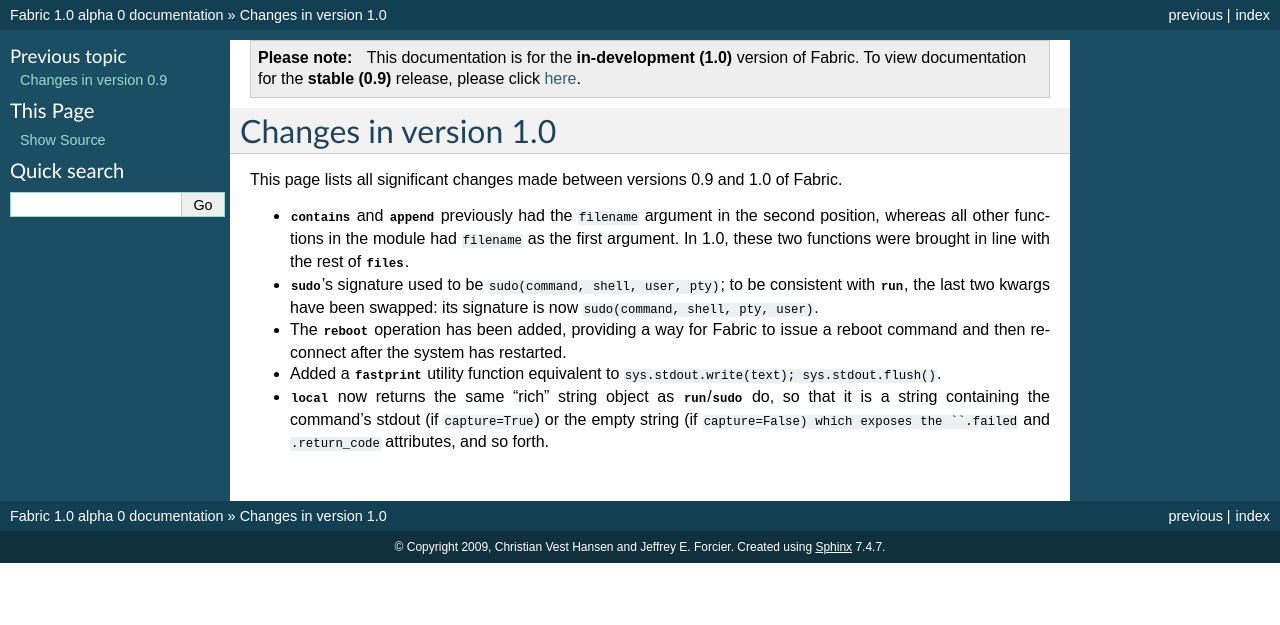
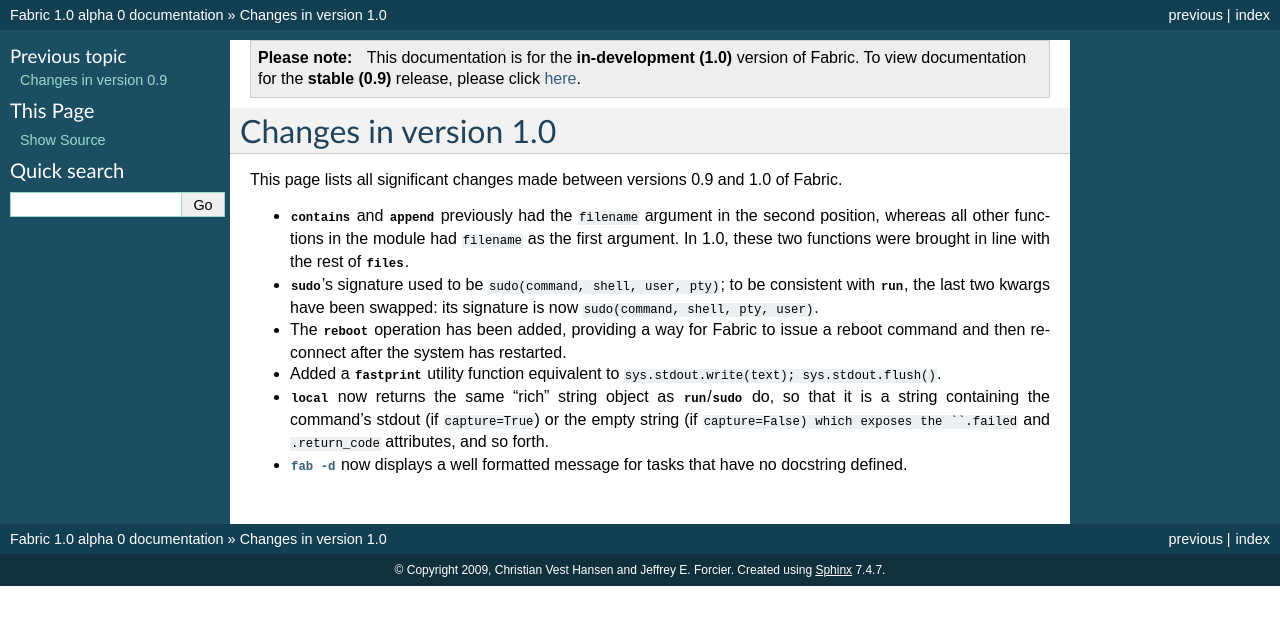
Before and after one commit to fabric/fabric, a Sphinx documentation site: the page built from docs/changes/1.0.rst, in a window 1280 px wide. Shown: the top 625 px of the page. Built offline with Sphinx 7.4.7, drawn with Linux system fonts in a browser that asks for light colours.

Commit message:
Re #94, add changelog for commit:ca9abdc

```diff
--- a/docs/changes/1.0.rst
+++ b/docs/changes/1.0.rst
@@ -23,3 +23,5 @@
   string containing the command's stdout (if ``capture=True``) or the empty
   string (if ``capture=False) which exposes the ``.failed``
   and ``.return_code`` attributes, and so forth.
+* :option:`fab -d <-d>` now displays a well formatted message for tasks that
+  have no docstring defined.
```
